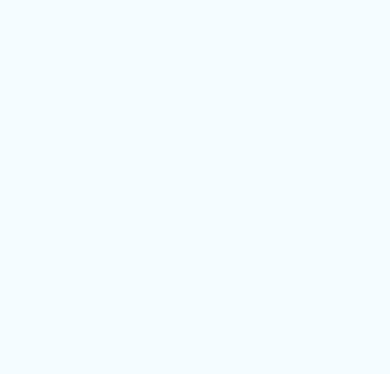
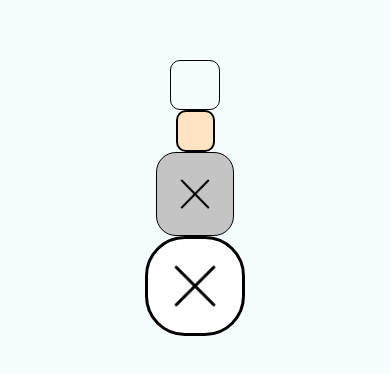
Before and after one commit to mujtaba-zaidi/RNMultipleSamples, a React Native app: screen / in a window 390 px wide. Shown: the part 224-598 px from the top of the page. Built offline with nearby package versions, Linux system fonts and the light colour scheme.

Commit message:
Added: Customizable checkbox.

```diff
--- a/App.js
+++ b/App.js
@@ -1,9 +1,55 @@
 import React, { Component } from "react";
 import { StyleSheet, View } from "react-native";
+import Checkbox from "./Components/Checkbox";
+import images from "./Images";
 
 export default class App extends Component {
+  constructor() {
+    super();
+    this._handleCheck = this._handleCheck.bind(this);
+  }
+  _handleCheck(val) {
+    console.log(val);
+  }
   render() {
-    return <View style={styles.container} />;
+    return (
+      <View style={styles.container}>
+        <Checkbox />
+        <Checkbox
+          width={"10%"}
+          height={"5%"}
+          unCheckBackgroundColor={"#ffe4c4"}
+          checkBackgroundColor={"#00008b"}
+          borderWidth={2}
+          borderRadius={0}
+          _handleCheck={this._handleCheck}
+        />
+        <Checkbox
+          width={"20%"}
+          height={"10%"}
+          unCheckBackgroundColor={"#c4c4c4"}
+          checkBackgroundColor={"#fffacd"}
+          borderWidth={1}
+          borderRadius={20}
+          unCheckImage={images.unCheck}
+          checkImage={images.check}
+          _handleCheck={this._handleCheck}
+        />
+        <Checkbox
+          unCheckBackgroundColor={"#ffffff"}
+          checkBackgroundColor={"#ffffff"}
+          width={100}
+          height={100}
+          borderWidth={3}
+          borderRadius={40}
+          imageWidth={60}
+          imageHeight={60}
+          unCheckImage={images.unCheck}
+          checkImage={images.check}
+          _handleCheck={this._handleCheck}
+        />
+      </View>
+    );
   }
 }
 const styles = StyleSheet.create({
--- /dev/null
+++ b/Components/Checkbox/CheckboxStyle.js
@@ -0,0 +1,12 @@
+import { StyleSheet } from "react-native";
+
+export const styles = StyleSheet.create({
+  container: {
+    justifyContent: "center",
+    alignItems: "center"
+  },
+  checkBox: {
+    width: "100%",
+    height: "100%"
+  }
+});
--- /dev/null
+++ b/Components/Checkbox/index.js
@@ -0,0 +1,103 @@
+import React, { Component } from "react";
+import { TouchableOpacity, Image } from "react-native";
+import { styles } from "./CheckboxStyle";
+
+export default class Checkbox extends Component {
+  constructor() {
+    super();
+    this.state = {
+      style: {
+        container: styles.container,
+        containerSize: {
+          width: 50,
+          height: 50
+        },
+        imageSize: { width: "50%", height: "50%" },
+        unCheckBackgroundColor: "#F5FCFF",
+        unCheckImage: "",
+        checkBackgroundColor: "#add8e6",
+        checkImage: "",
+        border: {
+          borderWidth: 1,
+          borderRadius: 10
+        }
+      },
+      isDisabled: false
+    };
+    this._handleCheck = this._handleCheck.bind(this);
+  }
+  _handleCheck() {
+    let handleCheck = this.props._handleCheck;
+    let isDisabled = this.state.isDisabled;
+    this.setState({
+      isDisabled: !isDisabled
+    });
+    if (handleCheck) {
+      handleCheck(!isDisabled);
+    }
+  }
+  render() {
+    let isDisabled = this.state.isDisabled;
+    let {
+      width,
+      height,
+      unCheckBackgroundColor,
+      unCheckImage,
+      checkBackgroundColor,
+      checkImage,
+      borderWidth,
+      borderRadius,
+      imageWidth,
+      imageHeight
+    } = this.props;
+    let styles = {
+      container: this.state.style.container,
+      containerSize: {
+        width: width ? width : this.state.style.containerSize.width,
+        height: height ? height : this.state.style.containerSize.height
+      },
+      unCheckBackgroundColor: unCheckBackgroundColor
+        ? unCheckBackgroundColor
+        : this.state.style.unCheckBackgroundColor,
+      unCheckImage: unCheckImage ? unCheckImage : this.state.style.unCheckImage,
+      checkBackgroundColor: checkBackgroundColor
+        ? checkBackgroundColor
+        : this.state.style.checkBackgroundColor,
+      checkImage: checkImage ? checkImage : this.state.style.checkImage,
+      border: {
+        borderWidth: borderWidth
+          ? borderWidth
+          : this.state.style.border.borderWidth,
+        borderRadius: borderRadius
+          ? borderRadius
+          : this.state.style.border.borderRadius
+      },
+      imageSize: {
+        width: imageWidth ? imageWidth : this.state.style.imageSize.width,
+        height: imageHeight ? imageHeight : this.state.style.imageSize.height
+      }
+    };
+    return (
+      <TouchableOpacity
+        style={[
+          styles.container,
+          styles.containerSize,
+          styles.border,
+          {
+            backgroundColor: isDisabled
+              ? styles.checkBackgroundColor
+              : styles.unCheckBackgroundColor
+          }
+        ]}
+        onPress={this._handleCheck}
+      >
+        {unCheckImage && checkImage ? (
+          <Image
+            style={styles.imageSize}
+            source={isDisabled ? checkImage : unCheckImage}
+          />
+        ) : null}
+      </TouchableOpacity>
+    );
+  }
+}
--- /dev/null
+++ b/Images/index.js
@@ -0,0 +1,5 @@
+const images = {
+  check: require("./tick.png"),
+  unCheck: require("./cross.png")
+};
+export default images;
```
Also changed, not shown: Images/cross.png (added), Images/tick.png (added).
